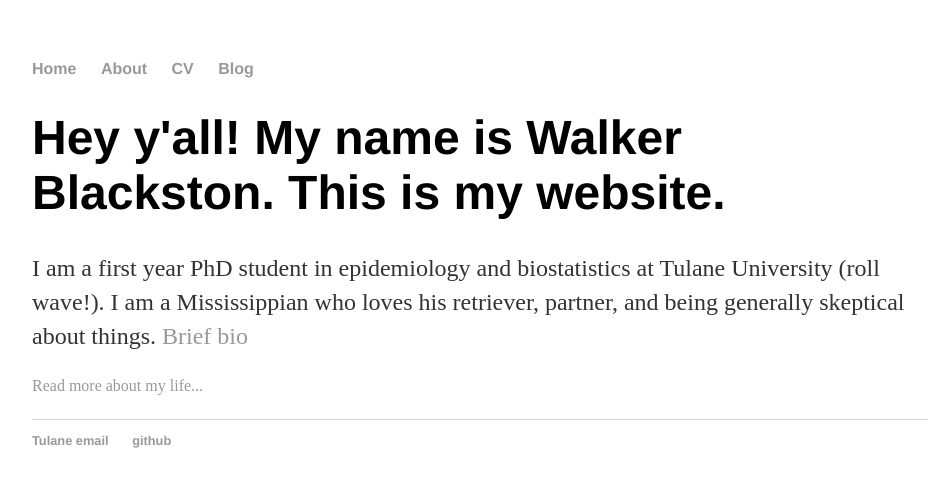
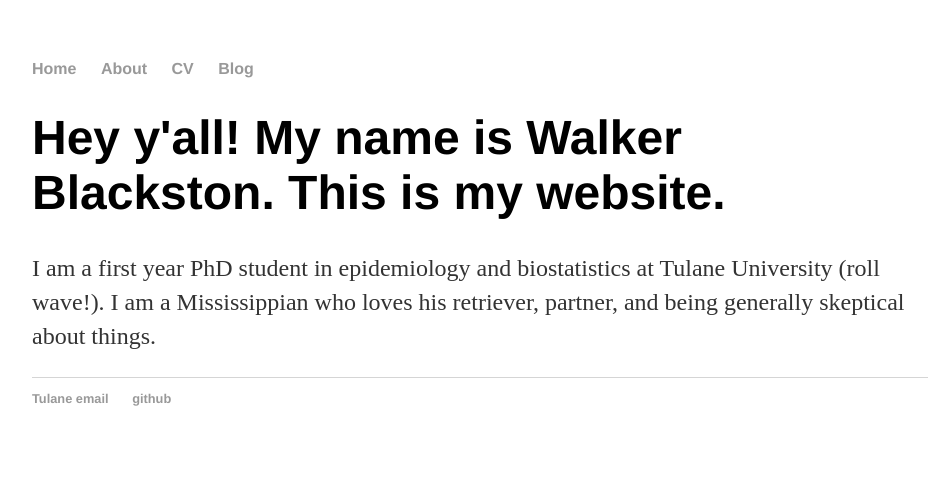
Before and after one commit to jwblackston/jwblackston.github.io, a Jekyll site: the page built from index.html, in a window 1280 px wide. Shown: the top 487 px of the page, without its empty margins (160-1095 px from the left). Built offline with Jekyll 4.4.1, drawn with Linux system fonts in a browser that asks for light colours.

Commit message:
Update index.html
remove the duplicate about me pages

```diff
--- a/index.html
+++ b/index.html
@@ -4,6 +4,5 @@ title: J. Walker Blackston, MSPH, PhD Student in Epidemiology
 ---
 <div class="blurb">
 	<h1>Hey y'all! My name is Walker Blackston. This is my website.</h1>
-	<p> I am a first year PhD student in epidemiology and biostatistics at Tulane University (roll wave!). I am a Mississippian who loves his retriever, partner, and being generally skeptical about things. <a href="/about">Brief bio</a></p>
-    <a href="/about">Read more about my life...</a></p>
+	<p> I am a first year PhD student in epidemiology and biostatistics at Tulane University (roll wave!). I am a Mississippian who loves his retriever, partner, and being generally skeptical about things. </p>
 </div><!-- /.blurb -->
```
